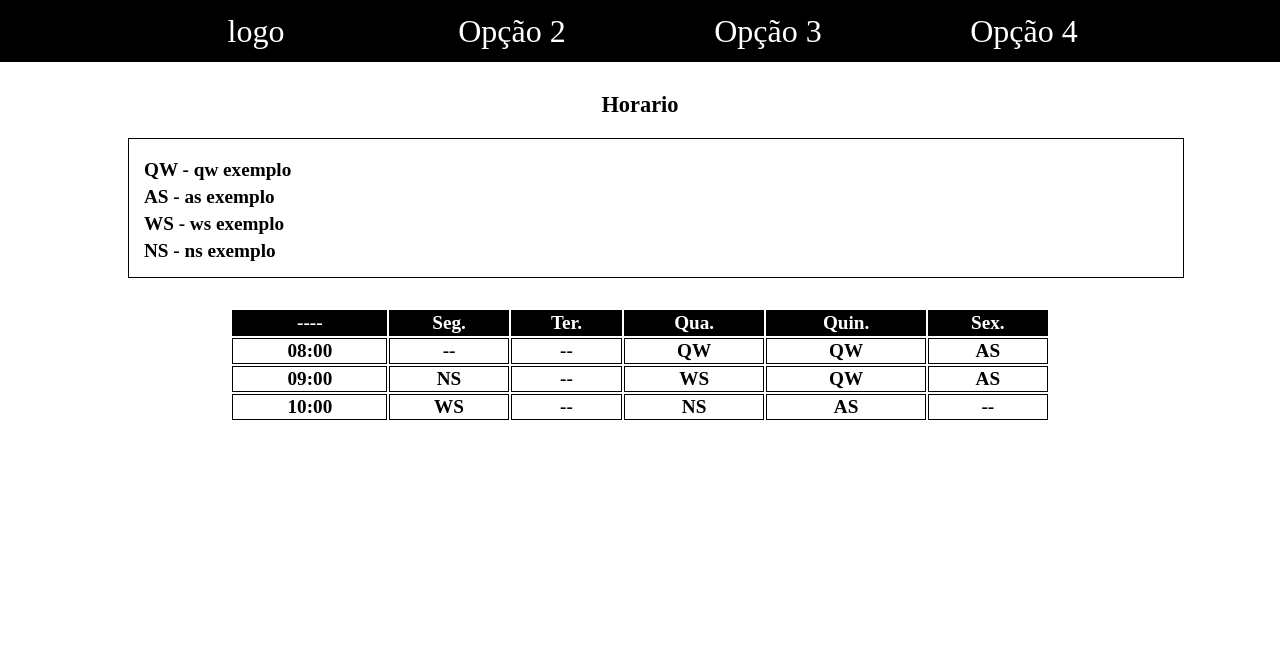
After one commit to Gabrie1Alves/Sistema-de-Gerenciamento-de-Dados-Voltado-Para-Institui-es-de-Ensino, a PHP site: page /pag/aluno/horario.php in a window 1280 px wide. The commit adds this page. Shown: the top 662 px of the page. Run offline with PHP 8.4, Linux system fonts and the light colour scheme; lists and menus that the app fills with data are empty.

Commit message:
finalização estática de alunos e começo da implementação estática de professores

```diff
--- a/css/geral/css.css
+++ b/css/geral/css.css
@@ -52,6 +52,6 @@ a{
 
 /* ________________________EXTRAS________________________ */
 
-.d-none{
+/* .d-none{
     display: none;
-}
+} */
--- /dev/null
+++ b/css/todos/aluno.css
@@ -0,0 +1,48 @@
+table{
+    width: 80%;
+    margin: auto;
+    margin-top: 30px !important;
+}
+tr{
+    padding: 10px 50px;
+    border: 1px solid black;
+}
+th{
+    font-size: 1.2rem ;
+    border: 1px solid black;
+}
+.tabela-topo{
+    color: white;
+    background-color: black;
+}
+.title{
+    width: 100%;
+    color: black;
+    font-weight: 800;
+    font-size: 1.4rem;
+    padding-top: 30px;
+    text-align: center;
+}
+/* ___________________VIEW INFOS________________________ */
+.disciplina{
+    width: 100%;
+    color: white;
+    background-color: black;
+    font-weight: 800;
+    font-size: 1.2rem;
+    margin-top: 30px;
+    text-align: center;
+}
+
+/* ____________________HORARIO______________________ */
+.disciplinas{
+    width: 100%;
+    padding: 15px;
+    margin-top: 20px;
+    border: 1px solid black;
+}
+.disciplinas-siglas{
+    font-weight: 700;
+    padding-top: 5px;
+    font-size: 1.2rem;
+}
--- /dev/null
+++ b/pag/aluno/horario.php
@@ -0,0 +1,59 @@
+<!DOCTYPE HTML>
+<html lang="pt-BR">
+    <head>
+        <title>Título</title>
+
+        <!-- CSS -->
+        <link rel="stylesheet" href="../../css/geral/css.css">
+        <link rel="stylesheet" href="../../css/todos/aluno.css">
+    </head>
+    <body>
+        <?php include_once '../../header_footer/header.php'?>
+
+        <div class="container">
+            <p class="title">Horario</p>
+            <div class="disciplinas">
+                <p class="disciplinas-siglas">QW - qw exemplo</p>
+                <p class="disciplinas-siglas">AS - as exemplo</p>
+                <p class="disciplinas-siglas">WS - ws exemplo</p>
+                <p class="disciplinas-siglas">NS - ns exemplo</p>
+            </div>
+            <table>
+                <tr class="tabela-topo">
+                    <th>----</th>
+                    <th>Seg.</th>
+                    <th>Ter.</th>
+                    <th>Qua.</th>
+                    <th>Quin.</th>
+                    <th>Sex.</th>
+                </tr>
+                <tr>
+                    <th>08:00</th>
+                    <th>--</th>
+                    <th>--</th>
+                    <th>QW</th>
+                    <th>QW</th>
+                    <th>AS</th>
+                </tr>
+                <tr>
+                    <th>09:00</th>
+                    <th>NS</th>
+                    <th>--</th>
+                    <th>WS</th>
+                    <th>QW</th>
+                    <th>AS</th>
+                </tr>
+                <tr>
+                    <th>10:00</th>
+                    <th>WS</th>
+                    <th>--</th>
+                    <th>NS</th>
+                    <th>AS</th>
+                    <th>--</th>
+                </tr>
+            </table>
+        </div>
+
+        <?php include_once '../../header_footer/footer.php'?>
+    </body>
+</html>
--- a/pag/avalia_login.php
+++ b/pag/avalia_login.php
@@ -26,11 +26,11 @@ $user = [
 if($user['cod'] === 'aluno'){
     echo "<script> window.location = './home/aluno.php'</script>";
 }else if($user['cod'] === 'professor'){
-    echo "<script> window.location = './home/aluno.php'</script>";
+    echo "<script> window.location = './home/professor.php'</script>";
 }else if($user['cod'] === 'gerenciador'){
-    echo "<script> window.location = './home/aluno.php'</script>";
+    echo "<script> window.location = './home/gerenciador.php'</script>";
 }else{
-
+    echo "<script> window.location = '../default.php'</script>";
 }
 
 ?>
--- a/pag/home/professor.php
+++ b/pag/home/professor.php
@@ -15,6 +15,12 @@
                 Olá {{nome}}, bem vindo ao painel do Professor! A seguir, estão todas as ações que você pode executar!
             </div>
             <div class="secao_opcoes">
+            <a href="../professor/atividade-avaliativa.php">
+                    <div class="op">
+                        Atividades avaliativas
+                        <span class="op_explicacao">Suspendisse sapien nisl, ultrices semper nulla sit amet</span>
+                    </div>
+                </a>
                 <a href="">
                     <div class="op">
                         Atualizao de notas
```
Also changed, not shown: css/todos/professor.css (added, +20 -0 lines), pag/aluno/atividades.php (added, +36 -0 lines), pag/aluno/view-infos.php (added, +40 -0 lines), pag/home/aluno.php (+7 -17 lines), pag/home/gerenciador.php (+13 -7 lines), pag/professor/atividade-avaliativa.php (added, +37 -0 lines).
